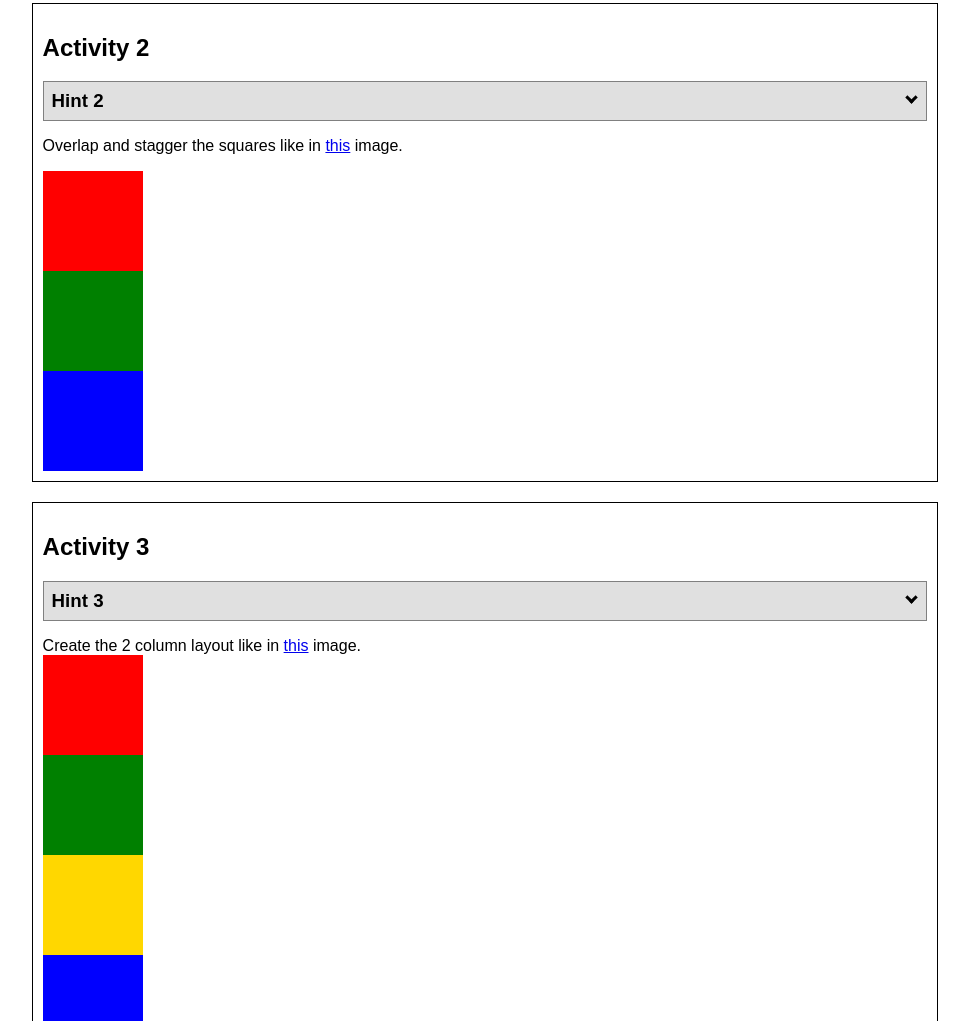
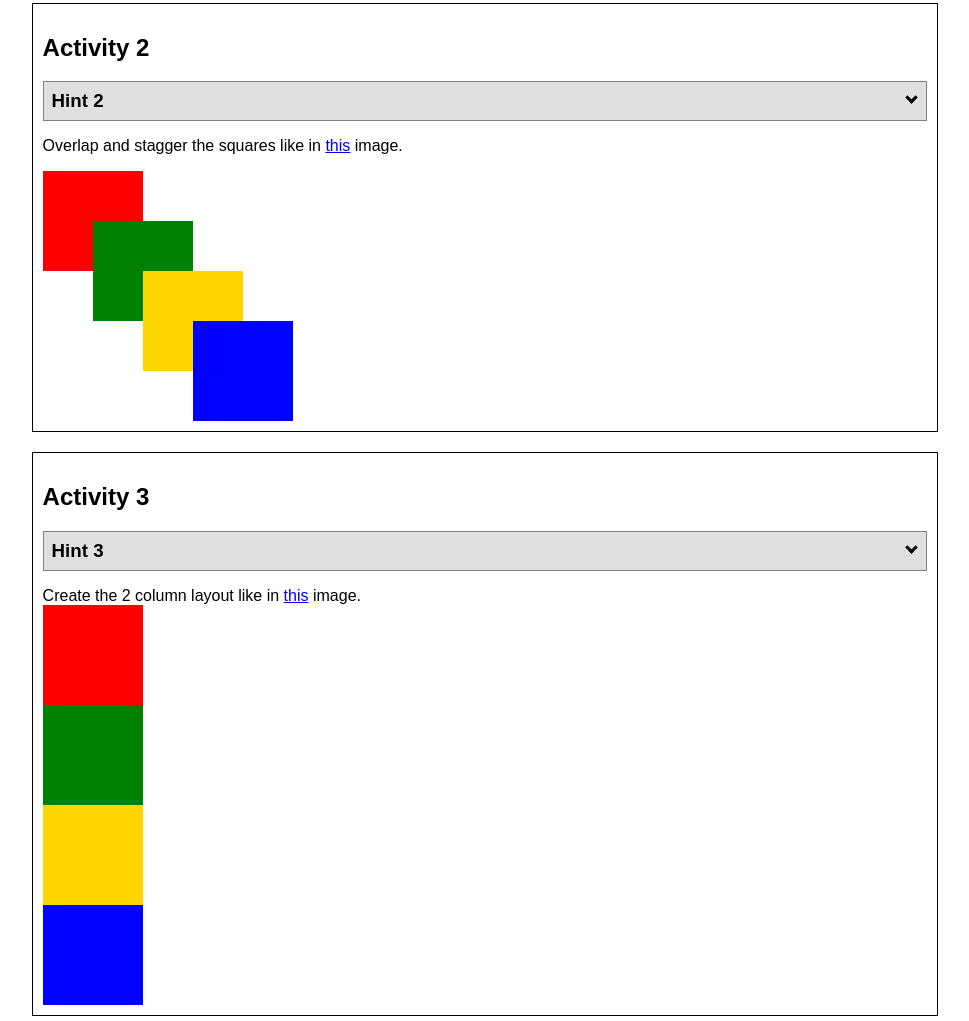
Before and after one commit to ruthmoreau/wdd130, a plain HTML site: page positioning.html in a window 1280 px wide. Shown: the part 1005-2026 px from the top of the page, without its empty margins (155-1124 px from the left). Drawn offline with Linux system fonts and the light colour scheme.

Commit message:
content 2

```diff
--- a/positionstyles.css
+++ b/positionstyles.css
@@ -38,26 +38,27 @@
   width: 100px;
   height: 100px;
   background-color: red;
-  position: static;
 }
 .green2 {
   width: 100px;
   height: 100px;
   background-color: green;
-  position: absolute;
-  top: 25px'
-  right: 25px;
-
+  margin-top: -50px;
+  margin-left: 50px;
 }
 .yellow2 {
   width: 100px;
   height: 100px;
   background-color: gold;
+  margin-top: -50px;
+  margin-left: 100px;
 }
 .blue2 {
   width: 100px;
   height: 100px;
   background-color: blue;
+  margin-top: -50px;
+  margin-left: 150px;
 }
 /* Activity 3 styles */
 .content3 {
```
